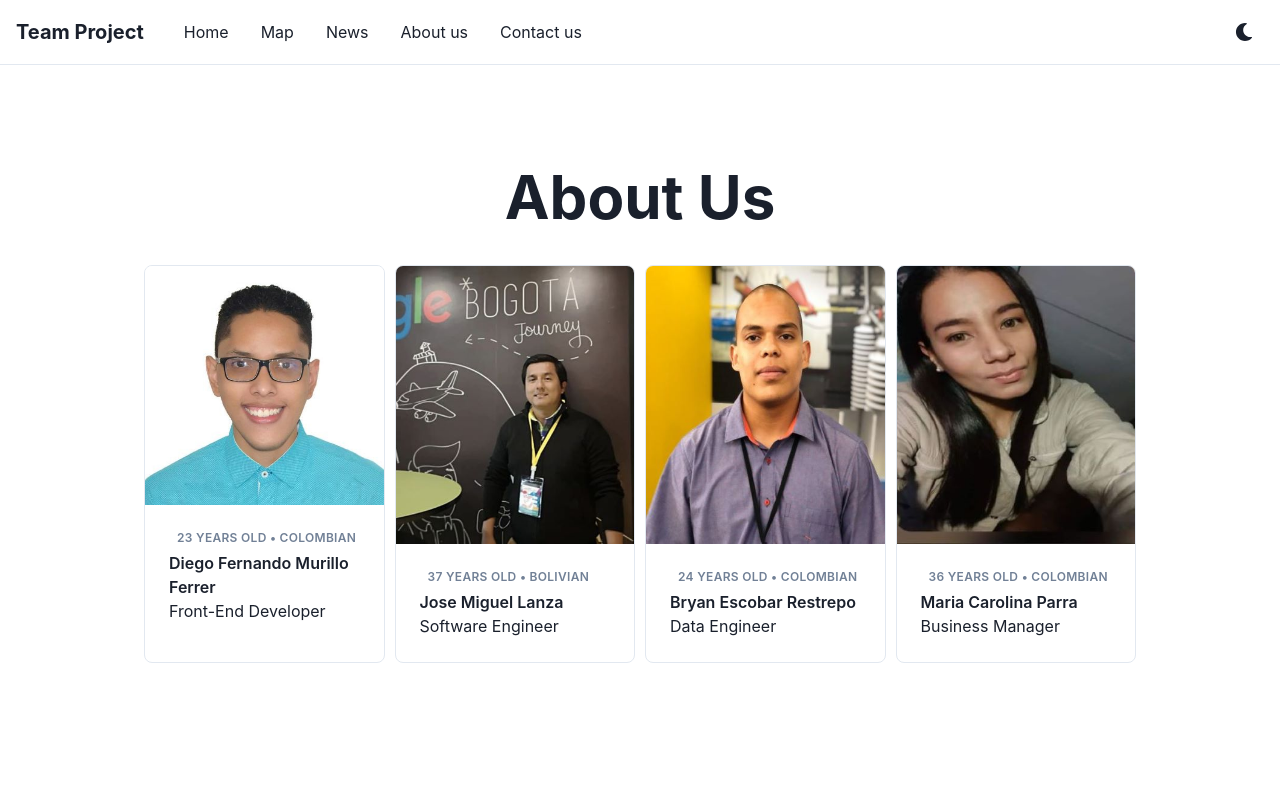
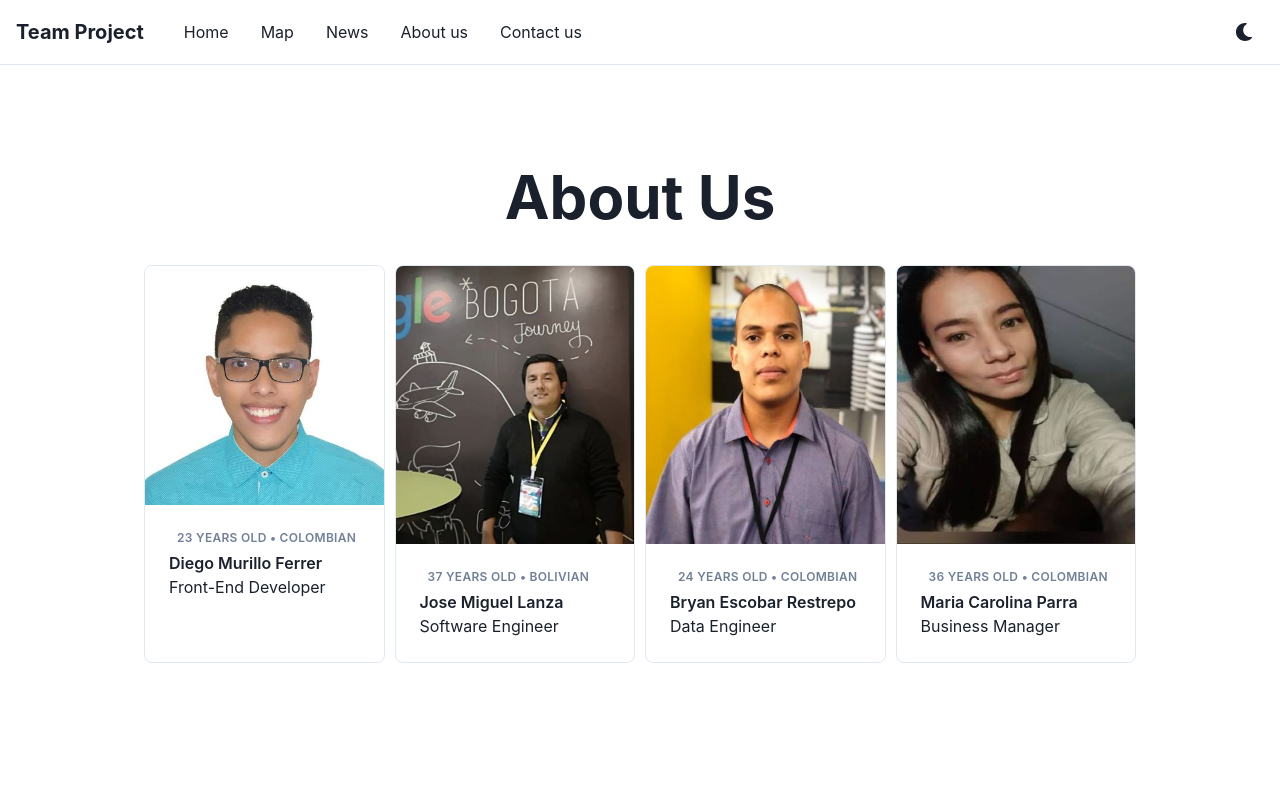
Before and after one commit to Dedox-tech/chakra-landing-page, a React (Create React App) app: page /about-us in a window 1280 px wide. Shown: the top 800 px of the page. Built offline with nearby package versions, Linux system fonts and the light colour scheme.

Commit message:
Update last name in card

```diff
--- a/src/components/AboutUs.js
+++ b/src/components/AboutUs.js
@@ -54,7 +54,7 @@ export default function AboutUs(){
                                 lineHeight='tight'
                                 noOfLines={2}
                             >
-                                Diego Fernando Murillo Ferrer
+                                Diego Murillo Ferrer
                             </Box>
 
                             <Box>
```
